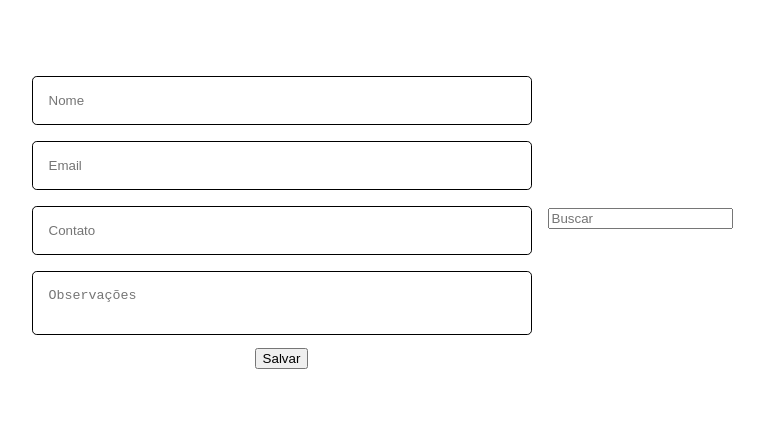
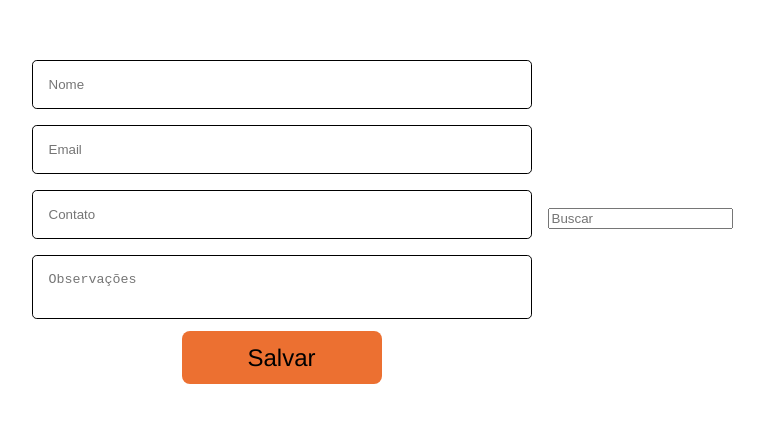
Before and after one commit to dayannealcantara/AgendaContato, a Next.js app: page / in a window 1280 px wide. Shown: the part 182-604 px from the top of the page, without its empty margins (258-1022 px from the left). Built offline with nearby package versions, Linux system fonts and the light colour scheme.

Commit message:
estilizando button

```diff
--- a/styles/Home.module.scss
+++ b/styles/Home.module.scss
@@ -17,9 +17,24 @@
       border: 1px solid #000000;
       border-radius: 0.3rem;
     }
-
     textarea {
       resize: none;
     }
+
+    button {
+      padding: 0.8rem;
+      width: 40%;
+      background-color: #ec7031;
+      border: none;
+      cursor: pointer;
+      border-radius: 0.5rem;
+      transition: filter 0.2s;
+      font-size: 1.5rem;
+      font-family: "Franklin Gothic Medium", "Arial Narrow", Arial, sans-serif;
+
+      &:hover {
+        filter: brightness(0.9);
+      }
+    }
   }
 }
```
